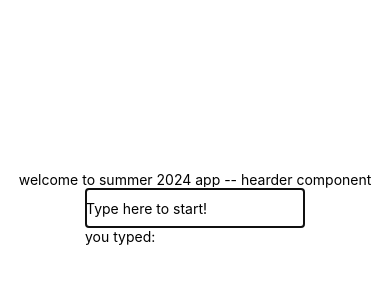
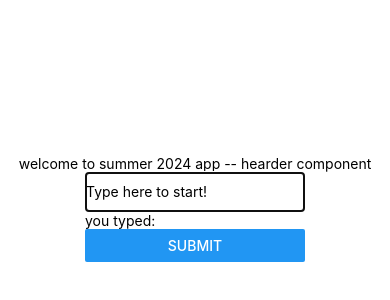
Before and after one commit to jinzhang01/mobile24, a React Native app: screen / in a window 390 px wide. Shown: the part 214-514 px from the top of the page. Built offline with nearby package versions, Linux system fonts and the light colour scheme.

Commit message:
add confirm button

```diff
--- a/Components/input.js
+++ b/Components/input.js
@@ -1,10 +1,15 @@
 import { View, Text, TextInput } from 'react-native'
 import React from 'react'
 import { useState } from 'react'
+import { Button } from 'react-native'
 
 const Input = () => {
 const[text, setText] = useState("");
 const[isEdited, setEdited] = useState(false);
+
+function handleConfirm(){
+  console.log(text);
+}
 
   return (
     <View>
@@ -29,6 +34,7 @@ const[isEdited, setEdited] = useState(false);
 
     <Text>you typed: {text}</Text>
     {isEdited ? <Text>Thank You</Text> : null}
+    <Button title="Submit" onPress={() => handleConfirm()} />
     </View>
   )
 }
```
